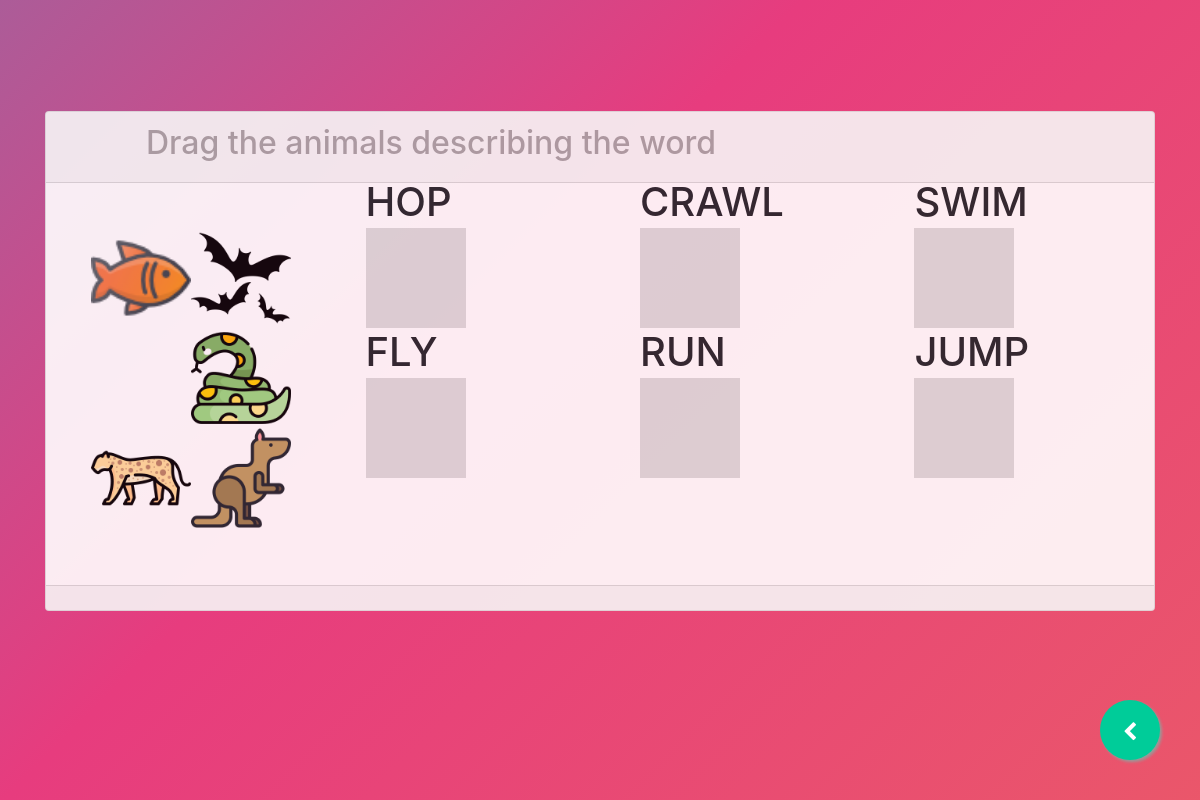
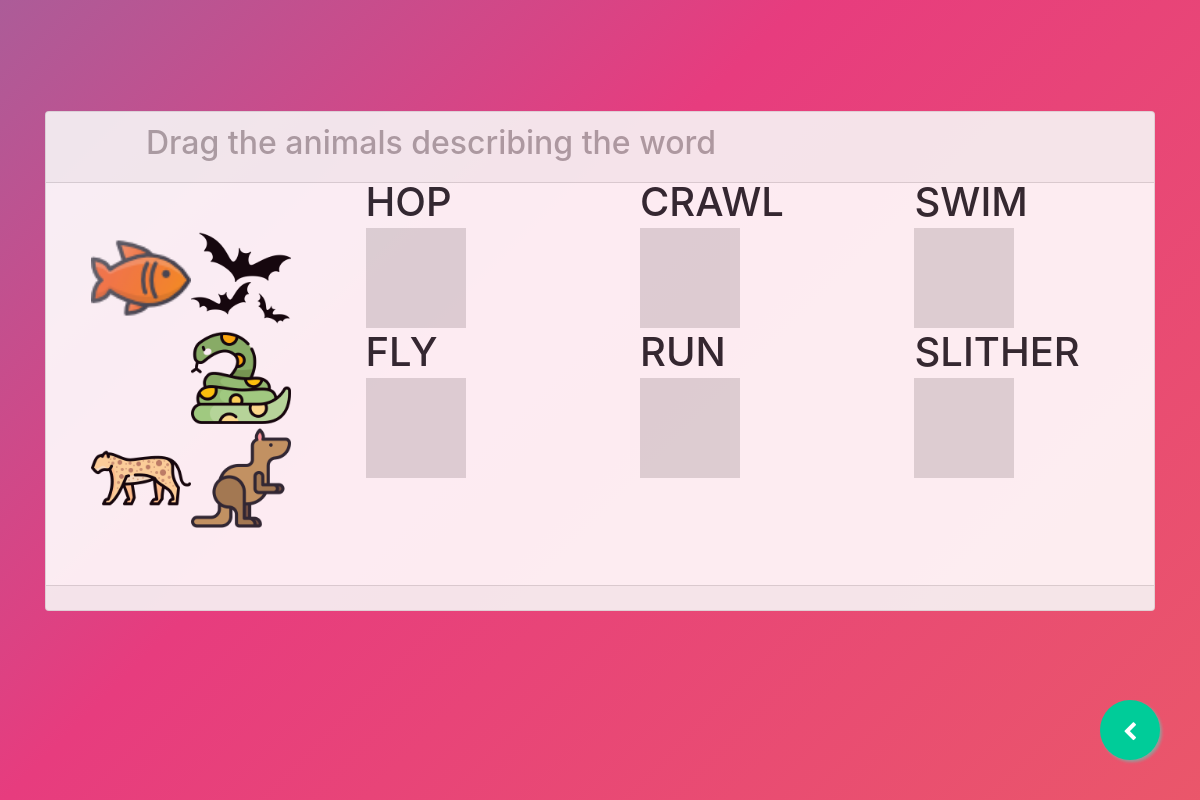
Before and after one commit to albert-sobreo/animals, an Electron app: page Assesment1/index.html in a window 1200 px wide. Drawn offline with nearby package versions, Linux system fonts and the light colour scheme.

Commit message:
Update index.html

```diff
--- a/Assesment1/index.html
+++ b/Assesment1/index.html
@@ -43,7 +43,7 @@
         <div class="col-sm-4"><div data-drop-target="true"><h1 class="position-fixed" style="margin-top: -50px">SWIM</h1></div></div>
         <div class="col-sm-4"><div data-drop-target="true"><h1 class="position-fixed" style="margin-top: -50px">FLY</h1></div></div>
         <div class="col-sm-4"><div data-drop-target="true"><h1 class="position-fixed" style="margin-top: -50px">RUN</h1></div></div>
-        <div class="col-sm-4"><div data-drop-target="true"><h1 class="position-fixed" style="margin-top: -50px">JUMP</h1></div></div>
+        <div class="col-sm-4"><div data-drop-target="true"><h1 class="position-fixed" style="margin-top: -50px">SLITHER</h1></div></div>
   		</div>
     </div>
   </div>
```
